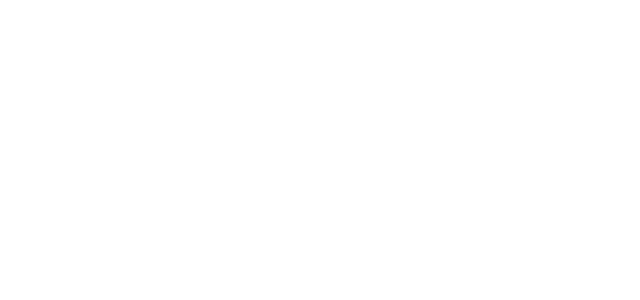
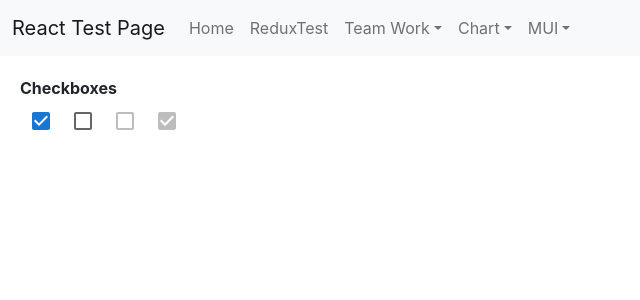
Before and after one commit to jinseok1306/React-Test, a React (Create React App) app in the folder ReactProject/client_app/: page /MUI/CheckboxPage in a window 1280 px wide. Before the commit this address had no page. Shown: the top 300 px of the page, without its empty margins (0-640 px from the left). Built offline with nearby package versions, Linux system fonts and the light colour scheme.

Commit message:
MUI Basic checkbox 테스트 완료

```diff
--- a/ReactProject/client_app/src/App.tsx
+++ b/ReactProject/client_app/src/App.tsx
@@ -24,6 +24,7 @@ function App() {
                   <Route path="/Chart/SimpleRadarChart" element={<Page.SimpleRadarChart />} />
                   <Route path="/MUI/InputPage" element={<Page.InputPage />} />
                   <Route path="/MUI/ButtonPage" element={<Page.ButtonPage />} />
+                  <Route path="/MUI/CheckboxPage" element={<Page.CheckboxPage />} />
                   </Routes>
           </Provider>
     </div>
--- /dev/null
+++ b/ReactProject/client_app/src/components/Checkbox/Checkboxes.tsx
@@ -0,0 +1,15 @@
+import * as React from 'react';
+import Checkbox from '@mui/material/Checkbox';
+
+const label = { inputProps: { 'aria-label': 'Checkbox demo' } };
+
+export default function Checkboxes() {
+    return (
+        <div>
+            <Checkbox {...label} defaultChecked />
+            <Checkbox {...label} />
+            <Checkbox {...label} disabled />
+            <Checkbox {...label} disabled checked />
+        </div>
+    );
+}
--- a/ReactProject/client_app/src/components/Menu.tsx
+++ b/ReactProject/client_app/src/components/Menu.tsx
@@ -31,6 +31,7 @@ const Menu = () => {
                             <NavDropdown title="MUI" id="navbarScrollingDropdown">
                                 <NavDropdown.Item><Link to="/MUI/InputPage" style={{ color: 'rgba(0, 0, 0, 0.55)', textDecoration: 'none' }}>Input Page</Link></NavDropdown.Item>
                                 <NavDropdown.Item><Link to="/MUI/ButtonPage" style={{ color: 'rgba(0, 0, 0, 0.55)', textDecoration: 'none' }}>Button Page</Link></NavDropdown.Item>
+                                <NavDropdown.Item><Link to="/MUI/CheckboxPage" style={{ color: 'rgba(0, 0, 0, 0.55)', textDecoration: 'none' }}>Checkbox Page</Link></NavDropdown.Item>
                             </NavDropdown>
                         </Nav>
                     </Navbar.Collapse>
--- /dev/null
+++ b/ReactProject/client_app/src/pages/MUI/CheckboxPage.tsx
@@ -0,0 +1,22 @@
+import React, { useCallback, useState } from "react";
+import Menu from '../../components/Menu';
+import Grid from '@mui/material/Grid';
+import Checkboxes from '../../components/Checkbox/Checkboxes';
+
+const CheckboxPage = () => {
+    return (
+        <div>
+            <Menu />
+            <div style={{ margin: 20 }}>
+                <Grid container rowSpacing={1} columnSpacing={{ xs: 1, sm: 2, md: 3 }}>
+                    <Grid item xs={3}>
+                        <b>Checkboxes</b>
+                        <Checkboxes />
+                    </Grid>
+                </Grid>
+            </div>
+        </div>
+    );
+};
+
+export default CheckboxPage;
--- a/ReactProject/client_app/src/pages/index.tsx
+++ b/ReactProject/client_app/src/pages/index.tsx
@@ -12,3 +12,4 @@ export { default as PieChartWithCustomizedLabel } from './Chart/PieChartWithCust
 export { default as SimpleRadarChart } from './Chart/SimpleRadarChart';
 export { default as InputPage } from './MUI/InputPage';
 export { default as ButtonPage } from './MUI/ButtonPage';
+export { default as CheckboxPage } from './MUI/CheckboxPage';
```
Also changed, not shown: 1 other file (tests, documents, lock files or other folders).
